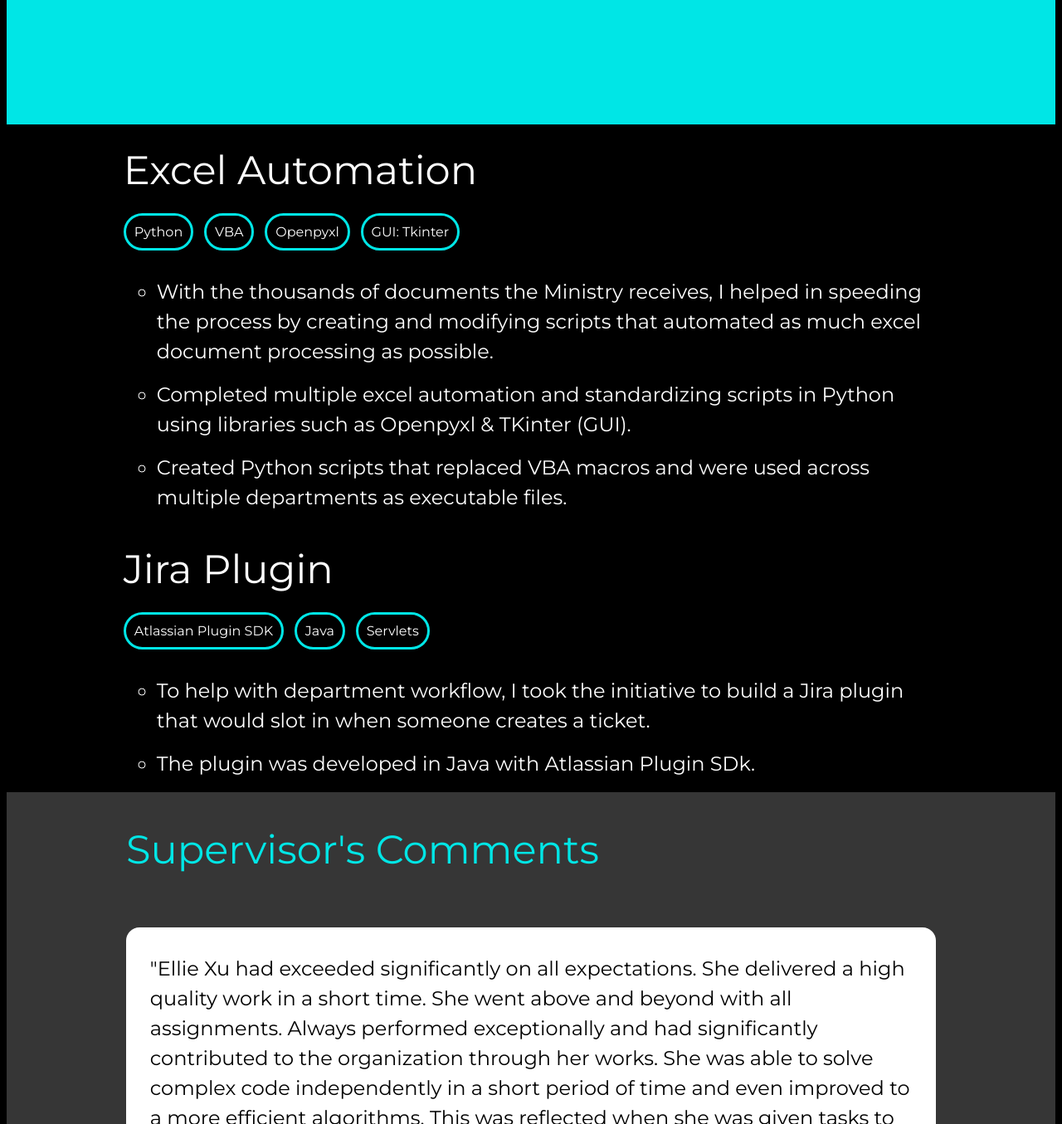
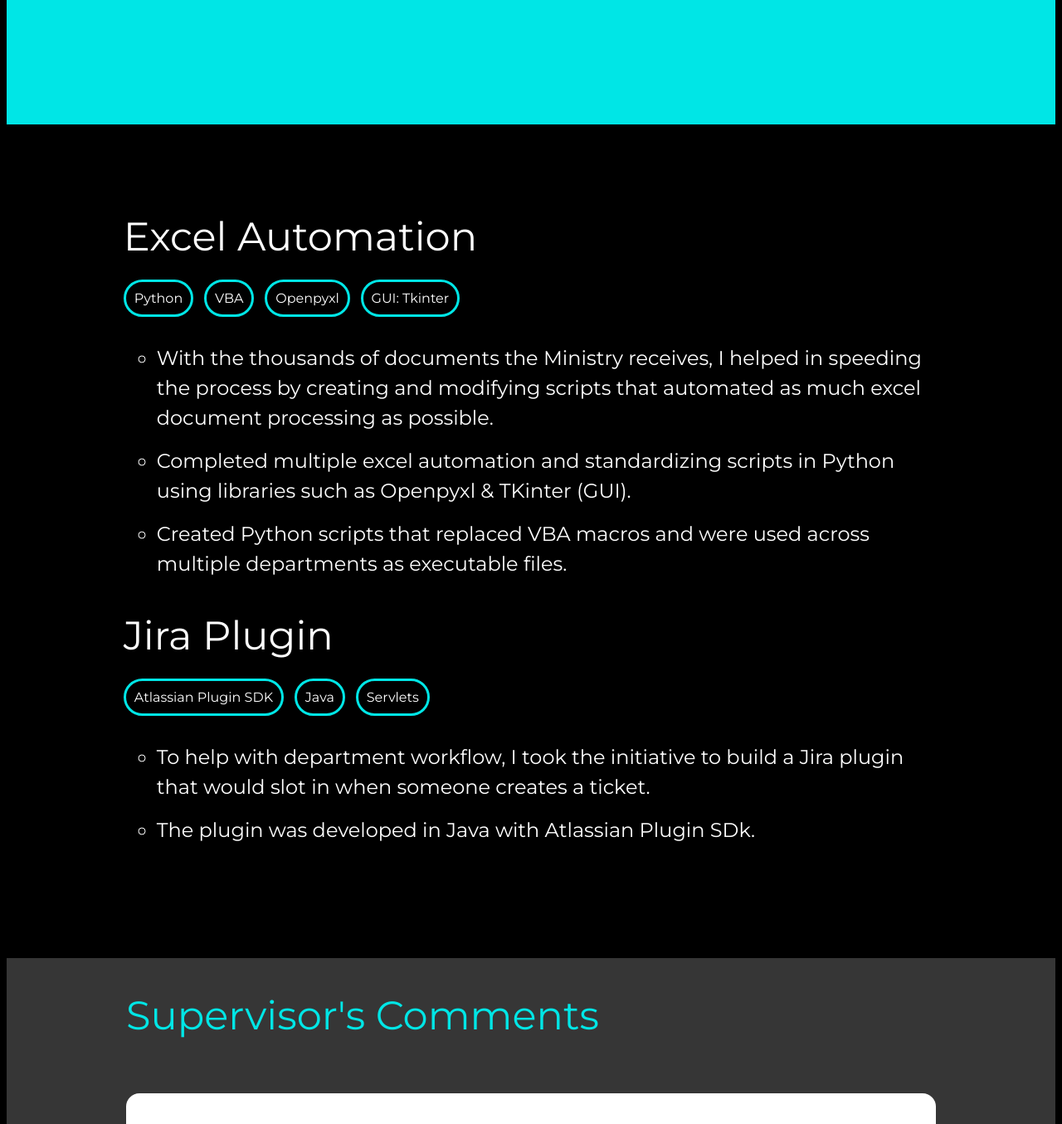
Before and after one commit to elliexu119/elliexu119.github.io, a website: page portfolio-pages/moh.html in a window 1280 px wide. Shown: the part 620-1975 px from the top of the page at 83% size. Drawn offline with Linux system fonts and the light colour scheme.

Commit message:
slightly changed formatting

```diff
--- a/portfolio-pages/moh.html
+++ b/portfolio-pages/moh.html
@@ -34,6 +34,8 @@
             </div>
         </div>
 
+        <div style = "height: 10vh;"></div>
+
         <div class = "block">
             <h1>Excel Automation</h1>
             <div class = "skills">
@@ -63,12 +65,16 @@
             </ul>
         </div>
 
+        <div style = "height: 15vh;"></div>
+
+
         <div class = "comment">
             <h1>Supervisor's Comments</h1>
             <div class = "commentBox">
                 <p>"Ellie Xu had exceeded significantly on all expectations. She delivered a high quality work in a short time. She went above and beyond with all assignments. Always performed exceptionally and had significantly contributed to the organization through her works. She was able to solve complex code independently in a short period of time and even improved to a more efficient algorithms. This was reflected when she was given tasks to convert codes in VB to Python to format hundreds of Excel reports to a format we defined. She was also helping resolving defects on Python script to modify reports in Excel format to comply with AODA guidelines. She was able to perform the tasks without any helps considering the complexity of the codes. Previous students I worked with demonstrated the struggles in understanding and completing the task but Ellie managed to resolve issues we could not in the past."</p>
             </div>
         </div>
+
 
         <div class="rowFrame" id = "contacts">
             <column>
```
